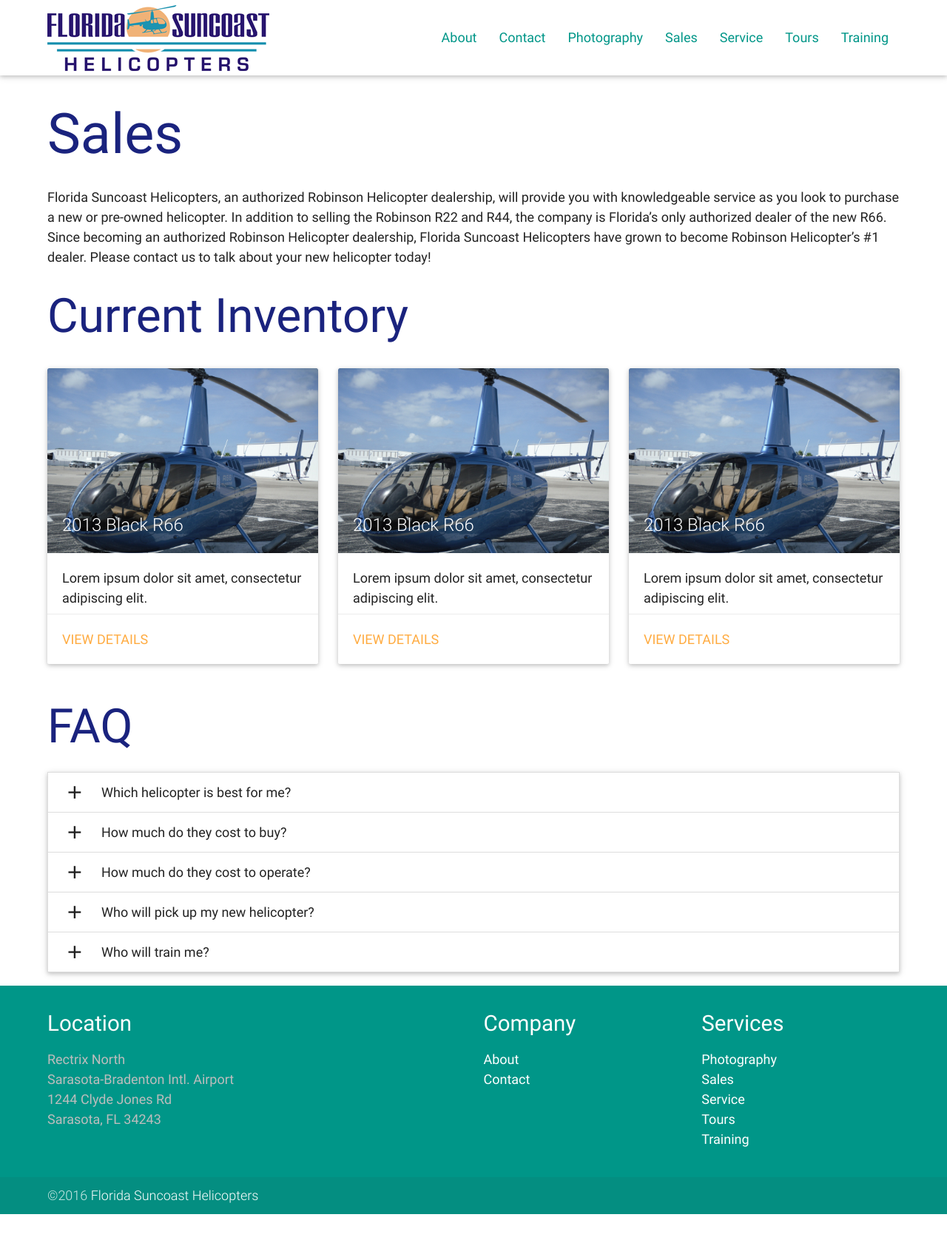
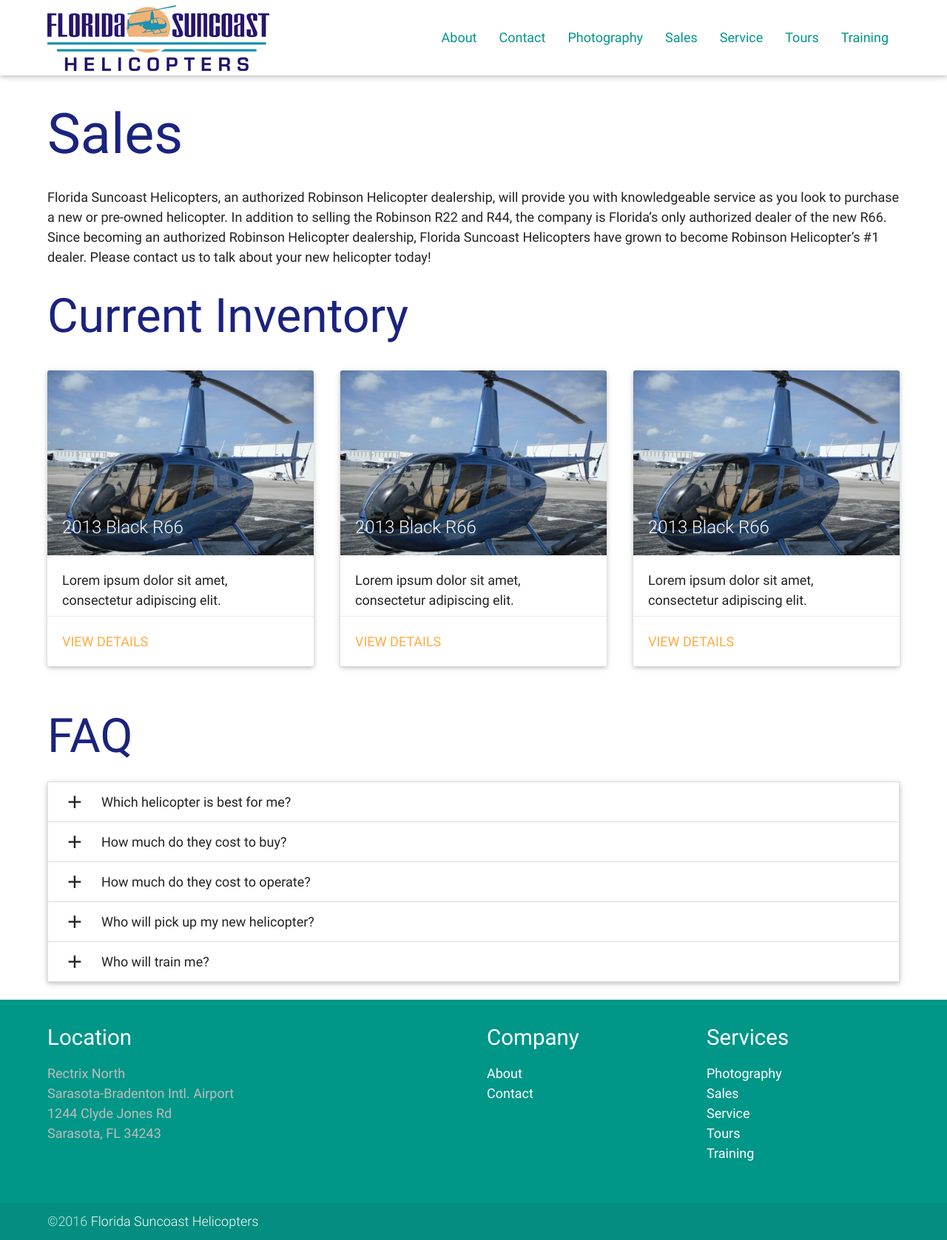
Before and after one commit to joncoop/fsh, a Jekyll site: the page built from sales.html, in a window 1280 px wide. Shown: the whole page at 74% size. Built offline with Jekyll 4.4.1, drawn with Linux system fonts in a browser that asks for light colours; nearby versions of some CDN libraries; before the commit the page ends 1642 px from its top, so only the background shows below that.

Commit message:
Spacing adjustments.

```diff
--- a/_includes/header.html
+++ b/_includes/header.html
@@ -1,4 +1,4 @@
-<nav class="white" role="navigation">
+<nav role="navigation">
   <div class="nav-wrapper container">
     <a id="logo-container" href="{{ site.github.url }}/" class="brand-logo">
       <img class="main-logo hide-on-small-only" src="{{ site.github.url }}/img/logo_300x89.gif" alt="Florida Suncoast Helicopters">
--- a/_sass/components/_grid.scss
+++ b/_sass/components/_grid.scss
@@ -40,7 +40,7 @@
 .row {
   margin-left: auto;
   margin-right: auto;
-  margin-bottom: 20px;
+  margin-bottom: $gutter-width;
 
   // Clear floating children
   &:after {
--- a/_sass/components/_variables.scss
+++ b/_sass/components/_variables.scss
@@ -90,7 +90,7 @@
 
 // Grid Variables
 $num-cols: 12 !default;
-$gutter-width: 1.5rem !default;
+$gutter-width: 2.0rem !default;
 $element-top-margin: $gutter-width/3 !default;
 $element-bottom-margin: ($gutter-width*2)/3 !default;
 
--- a/css/main.scss
+++ b/css/main.scss
@@ -12,7 +12,7 @@
 .container {
   margin: 0 auto;
   max-width: 1600px;
-  width: 90%;
+  width: 94%;
 }
 
 @media #{$medium-and-up} {
```
